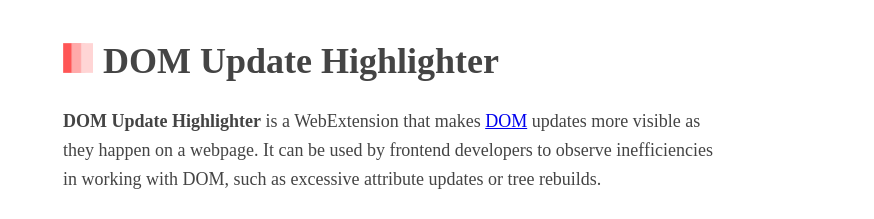
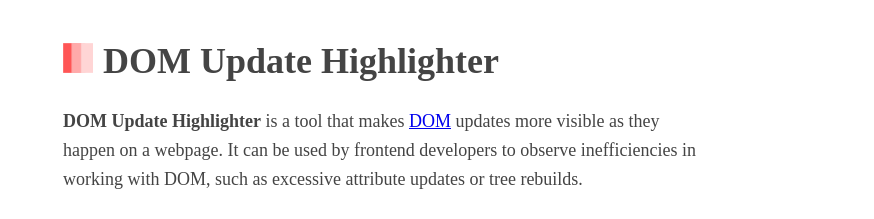
Before and after one commit to klntsky/dom-update-highlighter, a plain HTML site: page index.html in a window 1280 px wide. Shown: the top 219 px of the page, 252-1126 px from the left. Drawn offline with Linux system fonts and the light colour scheme; grey boxes are pictures that could not be loaded; a script that the page names is missing.

Commit message:
Deploying to gh-pages from @ klntsky/dom-update-highlighter@239afc39258e637eae877b61bd457a2176d2bd49 🚀

```diff
--- a/index.html
+++ b/index.html
@@ -72,7 +72,7 @@
 
     <h1><img id="logo" alt="Logo" src="./icon128.png">DOM Update Highlighter</h1>
 
-    <b>DOM Update Highlighter</b> is a WebExtension that makes <a href="https://en.wikipedia.org/wiki/Document_Object_Model" target="_blank">DOM</a> updates more visible as they happen on a webpage.
+    <b>DOM Update Highlighter</b> is a tool that makes <a href="https://en.wikipedia.org/wiki/Document_Object_Model" target="_blank">DOM</a> updates more visible as they happen on a webpage.
 
     It can be used by frontend developers to observe inefficiencies in working with DOM, such as excessive attribute updates or tree rebuilds.<br><br>
 
```
